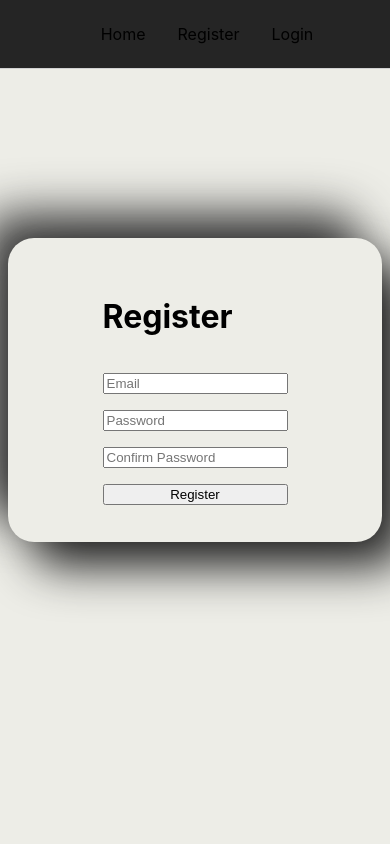
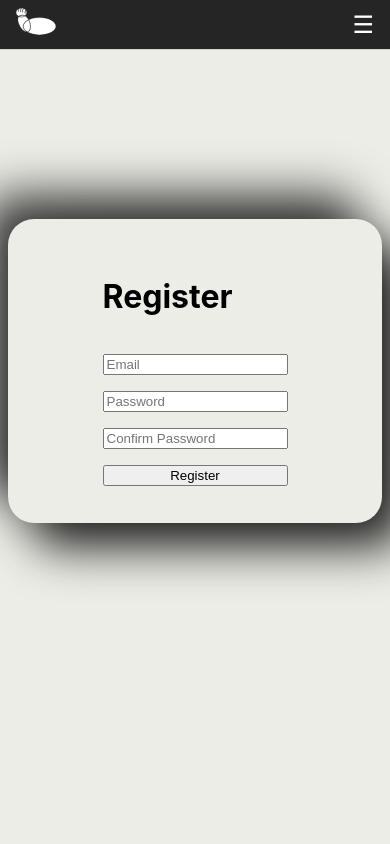
Before and after one commit to JerLPaul/Fit-Track, a Next.js app in the folder react/: page /register in a window 390 px wide. Shown: the top 844 px of the page. Built offline with nearby package versions, Linux system fonts and the light colour scheme.

Commit message:
temporarily removed db for migration

```diff
--- a/react/SetupProxy.js
+++ b/react/SetupProxy.js
@@ -4,7 +4,7 @@ module.exports = function (app) {
     app.use(
         '/',
         createProxyMiddleware({
-            target: 'https://fit-track-backend.onrender.com/', // Replace with your backend server URL
+            target: 'https://fit-track-backend.onrender.com/',
             changeOrigin: true,
         })
     );
--- a/react/components/Navbar/Navbar.js
+++ b/react/components/Navbar/Navbar.js
@@ -1,19 +1,30 @@
-import styles from './Navbar.module.css'
-import Image from 'next/image'
-import Link from 'next/link' // Import Link from next/link
+import { useState } from 'react';
+import styles from './Navbar.module.css';
+import Link from 'next/link';
+import Image from 'next/image';
 
 export default function Navbar() {
+    const [menuOpen, setMenuOpen] = useState(false);
+
+    const toggleMenu = () => {
+        setMenuOpen(!menuOpen);
+    };
+
     return (
         <nav className={styles.navbar}>
-            <ul className={styles.navlist}>
+            {/* Logo on the left */}
+            <div className={styles.logo}>
+                <Link href="/">
+                    <Image src="/logo.svg" alt="Fit-Track Logo" width={40} height={30} />
+                </Link>
+            </div>
+
+            {/* Navigation Links */}
+            <ul className={`${styles.navlist} ${menuOpen ? styles.active : ''}`}>
                 <li className={styles.navitem}>
-                    <Link href="/">
-                        <Image src="/logo.svg" alt="Fit-Track Logo" width={40} height={30}/>
-                    </Link>
+                    <Link href="/plan">Plan</Link>
                 </li>
-                <li className={styles.navitem}>
-                    <Link href="/">Home</Link>
-                </li>
+
                 <li className={styles.navitem}>
                     <Link href="/register">Register</Link>
                 </li>
@@ -21,6 +32,11 @@ export default function Navbar() {
                     <Link href="/login">Login</Link>
                 </li>
             </ul>
+
+            {/* Hamburger Icon on the right */}
+            <div className={styles.hamburger} onClick={toggleMenu}>
+                ☰
+            </div>
         </nav>
-    )
+    );
 }
--- a/react/components/Navbar/Navbar.module.css
+++ b/react/components/Navbar/Navbar.module.css
@@ -1,39 +1,82 @@
-
 .navbar {
     display: flex;
     align-items: center;
+    justify-content: space-between; /* Space between logo and other items */
     background-color: #252525;
     border-bottom: 1px solid #d2d2d2;
+    padding: 0.5rem 1rem;
     min-width: 99vw;
-}
-
-@media (max-width: 768px) {
-    .navbar {
-        flex-direction: column;
-    }
-
-    .navlist > :first-child {
-        display: none;
-    }
 }
 
 .navlist {
     display: flex;
-    flex-direction: row;
-    justify-content: space-between;
+    align-items: center;
     list-style: none;
+    padding: 0;
+    margin: 0;
+}
+
+.logo {
+    font-size: 1.5rem;
+    color: #ffffff;
+}
+
+.navCenter {
+    display: flex;
+    justify-content: center;
+    flex-grow: 1;
+    gap: 1.5rem;
+}
+
+.navRight {
+    display: flex;
+    justify-content: flex-end;
+    gap: 0.5rem;
 }
 
 .navitem {
-    display: flex;
-    flex-direction: row;
-    margin-right: 1rem;
-    padding: 0.5rem 0.5rem 0.5rem 0.5rem;
+    color: #ffffff;
+    text-decoration: none;
+    padding: 0.5rem 1rem;
+    border-radius: 5px;
+    transition: background-color 0.3s;
 }
 
 .navitem:hover {
     cursor: pointer;
     background-color: #8ab4de;
-    border-radius: 5px;
-    transition: background-color 0.5s;
 }
+
+.hamburger {
+    display: none;
+}
+
+/* Responsive styles for smaller screens */
+@media (max-width: 800px) {
+    .navCenter,
+    .navRight {
+        display: none; /* Hide the nav items on small screens */
+    }
+
+    .navlist {
+        display: none; /* Hide the nav items */
+        flex-direction: column; /* Stack items vertically when shown */
+        background-color: #252525;
+        position: absolute;
+        top: 60px; /* Adjust based on navbar height */
+        right: 0;
+        width: 100%;
+        padding: 1rem 0;
+    }
+
+    .navlist.active {
+        display: flex; /* Show the nav items when active */
+    }
+
+    .hamburger {
+        display: block; /* Show the hamburger icon */
+        cursor: pointer;
+        font-size: 1.5rem;
+        color: #ffffff;
+    }
+}
--- a/react/package.json
+++ b/react/package.json
@@ -7,6 +7,7 @@
   },
   "dependencies": {
     "@vercel/kv": "^2.0.0",
+    "classnames": "^2.5.1",
     "http-proxy-middleware": "^3.0.5",
     "next": "latest",
     "react": "18.2.0",
```
Also changed, not shown: react/pages/plan.js (added, +11 -0 lines), 2 other files (tests, documents, lock files or other folders).
